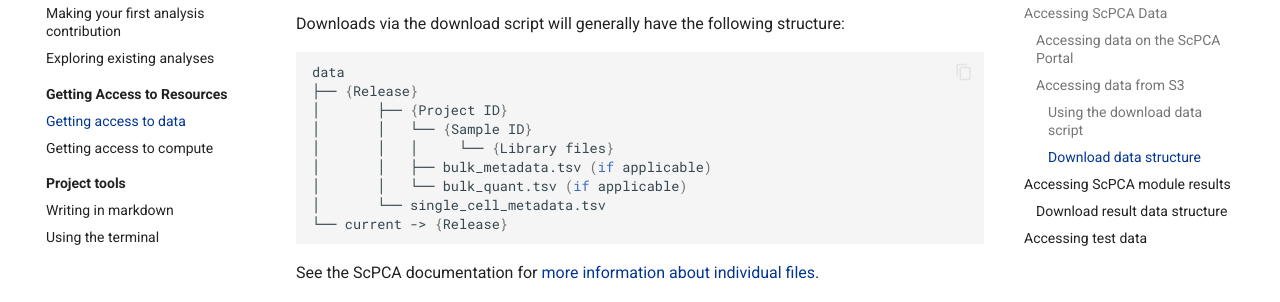
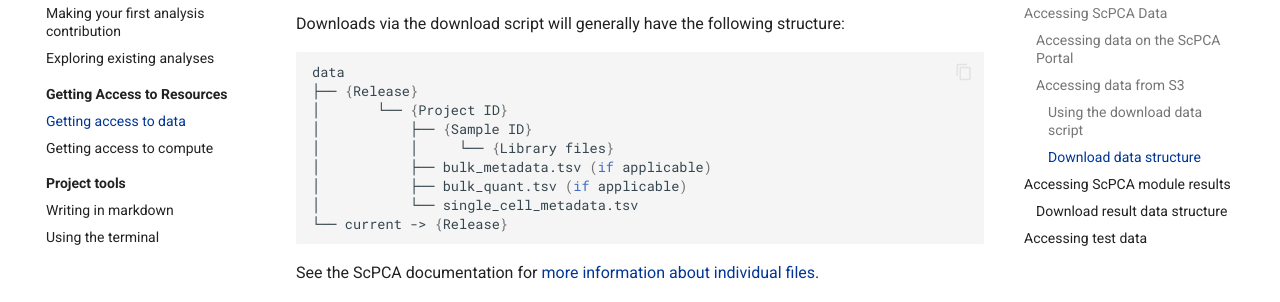
Before and after one commit to AlexsLemonade/OpenScPCA-analysis, an MkDocs documentation site: the page built from docs/getting-started/accessing-resources/getting-access-to-data.md, in a window 1280 px wide and 900 px high, scrolled down 3082 px. Shown: the part 159-461 px from the top of the window. Built offline with MkDocs 1.6.1 and Material for MkDocs 9.7.7, drawn with Linux system fonts in a browser that asks for light colours.

Commit message:
tree fix

````diff
--- a/docs/getting-started/accessing-resources/getting-access-to-data.md
+++ b/docs/getting-started/accessing-resources/getting-access-to-data.md
@@ -118,12 +118,12 @@ Downloads via the download script will generally have the following structure:
 ```sh
 data
 ├── {Release}
-│       ├── {Project ID}
-│       │   └── {Sample ID}
-│       │   │     └── {Library files}
-│       │   ├── bulk_metadata.tsv (if applicable)
-│       │   └── bulk_quant.tsv (if applicable)
-│       └── single_cell_metadata.tsv
+│       └── {Project ID}
+│           ├── {Sample ID}
+│           │     └── {Library files}
+│           ├── bulk_metadata.tsv (if applicable)
+│           ├── bulk_quant.tsv (if applicable)
+│           └── single_cell_metadata.tsv
 └── current -> {Release}
 ```
 
````
